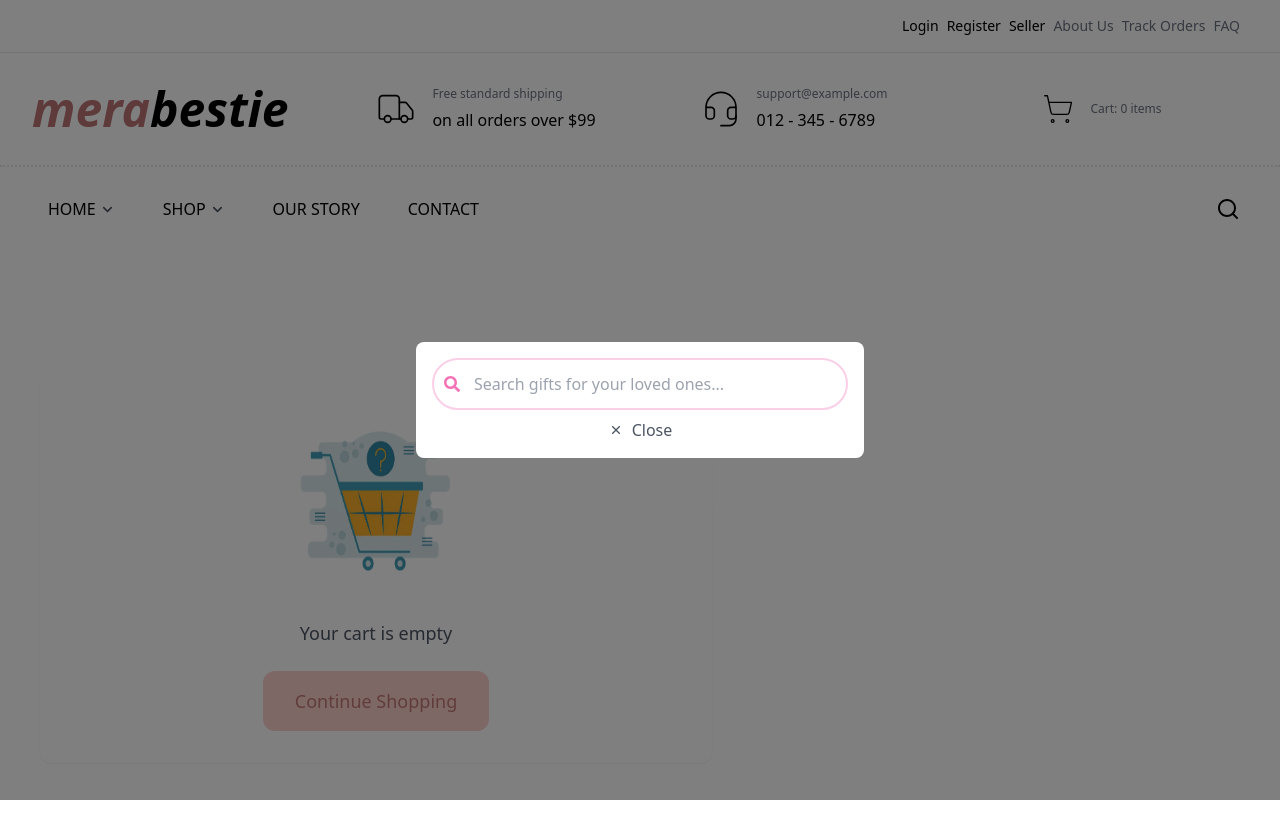
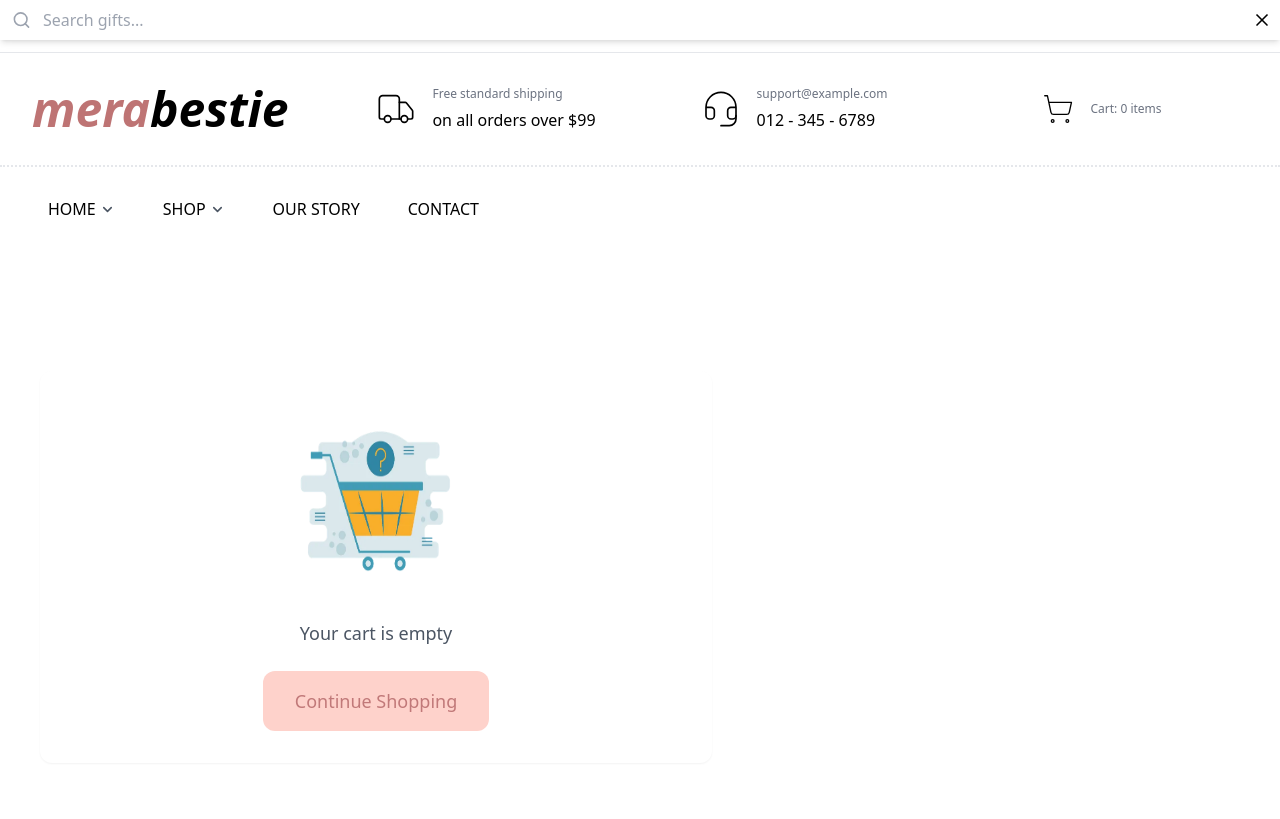
Before and after one commit to anish877/merabestie-redesignes, a React (Create React App) app: page /cart in a window 1280 px wide. Both pictures are taken after a click on the button 1228 px from the left and 209 px from the top of the page. Built offline with nearby package versions, Linux system fonts and the light colour scheme; a web font is replaced by a local one; what tailwindcss-animated would draw is missing.

Commit message:
search bar fix

```diff
--- a/src/components/user/navbar/SearchBar.jsx
+++ b/src/components/user/navbar/SearchBar.jsx
@@ -1,14 +1,15 @@
 import React, { useState, useEffect, useRef } from 'react';
 import { Link } from 'react-router-dom';
-import { FaSearch, FaTimes } from 'react-icons/fa';
+import { Search, X } from 'lucide-react';
 import { motion, AnimatePresence } from 'framer-motion';
 
-const SearchBar = () => {
+const IntegratedSearchBar = () => {
   const [inputValue, setInputValue] = useState('');
   const [searchResult, setSearchResult] = useState([]);
   const [isLoading, setIsLoading] = useState(false);
-    const [showResults, setShowResults] = useState(false);
+  const [isExpanded, setIsExpanded] = useState(false);
   const searchRef = useRef(null);
+
   useEffect(() => {
     const delayDebounceFn = setTimeout(() => {
       if (inputValue.trim()) {
@@ -20,10 +21,13 @@ const SearchBar = () => {
 
     return () => clearTimeout(delayDebounceFn);
   }, [inputValue]);
+
   useEffect(() => {
     const handleClickOutside = (event) => {
       if (searchRef.current && !searchRef.current.contains(event.target)) {
-                setShowResults(false);
+        setIsExpanded(false);
+        setInputValue('');
+        setSearchResult([]);
       }
     };
 
@@ -48,7 +52,6 @@ const SearchBar = () => {
           product.visibility === "on" || "true"
         );
         setSearchResult(validProducts);
-                setShowResults(validProducts.length > 0);
       }
     } catch (error) {
       console.error('Error fetching products:', error);
@@ -57,81 +60,91 @@ const SearchBar = () => {
     }
   };
 
+  const handleSearchClick = () => {
+    setIsExpanded(true);
+  };
+
   const clearSearch = () => {
     setInputValue('');
     setSearchResult([]);
-        setShowResults(false);
+    setIsExpanded(false);
   };
 
   return (
-        <div ref={searchRef} className="relative w-full max-w-md mx-auto">
-            <div className="relative">
+    <div ref={searchRef} className="relative flex items-center">
+      <motion.div
+        initial={false}
+        animate={{
+          width: isExpanded ? '100%' : 'auto',
+          position: isExpanded ? 'fixed' : 'relative',
+          top: isExpanded ? '0' : 'auto',
+          left: isExpanded ? '0' : 'auto',
+          right: isExpanded ? '0' : 'auto',
+          zIndex: isExpanded ? 50 : 'auto',
+        }}
+        className="md:relative flex items-center"
+      >
+        {!isExpanded ? (
+          <button
+            onClick={handleSearchClick}
+            className="p-2 hover:text-pink-600 transition-colors duration-200"
+          >
+            <Search size={24} />
+          </button>
+        ) : (
+          <div className="w-full flex items-center bg-white shadow-md">
+            <Search className="ml-3 text-gray-400" size={20} />
             <input
               type="text"
-                    placeholder="Search gifts for your loved ones..."
-                    className="w-full px-4 py-3 pl-10 pr-10 border-2 border-pink-200 rounded-full
-                               focus:outline-none focus:ring-2 focus:ring-pink-500
-                               transition-all duration-300 ease-in-out"
+              placeholder="Search gifts..."
+              className="w-full px-3 py-3 md:py-2 focus:outline-none"
               value={inputValue}
               onChange={(e) => setInputValue(e.target.value)}
-                    onFocus={() => setShowResults(searchResult.length > 0)}
+              autoFocus
             />
-                <FaSearch className="absolute left-3 top-1/2 -translate-y-1/2 text-pink-400" />
-                {inputValue && (
             <button
               onClick={clearSearch}
-                        className="absolute right-3 top-1/2 -translate-y-1/2
-                                   text-pink-400 hover:text-pink-600 transition-colors"
+              className="p-3 md:p-2 hover:text-pink-600 transition-colors duration-200"
             >
-                        <FaTimes />
+              <X size={20} />
             </button>
+          </div>
         )}
-            </div>
+      </motion.div>
 
-            {/* Search Results */}
       <AnimatePresence>
-                {showResults && (
+        {isExpanded && (searchResult.length > 0 || isLoading) && (
           <motion.div
             initial={{ opacity: 0, y: -10 }}
             animate={{ opacity: 1, y: 0 }}
             exit={{ opacity: 0, y: -10 }}
-                        className="absolute z-50 w-full mt-2 bg-white
-                                   shadow-lg rounded-xl overflow-hidden
-                                   max-h-96 overflow-y-auto"
+            className="fixed md:absolute left-0 md:left-auto right-0 top-12 md:top-full
+                     w-full md:w-[400px] bg-white shadow-xl overflow-hidden z-50
+                     max-h-[80vh] md:max-h-96 md:mt-2 md:rounded-lg"
           >
             {isLoading ? (
-                            <div className="p-4 text-center text-pink-500">
+              <div className="p-4 text-center text-gray-500">
                 Searching...
               </div>
-                        ) : searchResult.length === 0 ? (
-                            <div className="p-4 text-center text-gray-500">
-                                No products found
-                            </div>
             ) : (
-                            <ul>
+              <ul className="overflow-y-auto max-h-[calc(80vh-4rem)] md:max-h-96">
                 {searchResult.map((result) => (
                   <Link
                     to={`/${result._id}`}
                     key={result._id}
-                                        onClick={() => setShowResults(false)}
+                    onClick={clearSearch}
                   >
-                                        <li
-                                            className="flex items-center p-3
-                                                       hover:bg-pink-50
-                                                       transition-colors
-                                                       cursor-pointer
-                                                       border-b last:border-b-0"
-                                        >
+                    <li className="flex items-center p-4 hover:bg-gray-50 transition-colors border-b last:border-b-0">
                       <img
                         src={result.img}
                         alt={result.name}
                         className="w-16 h-16 object-cover rounded-md mr-4"
                       />
-                                            <div>
-                                                <h3 className="font-semibold text-gray-800">
+                      <div className="flex-1 min-w-0">
+                        <h3 className="font-light tracking-widest text-gray-800 truncate">
                           {result.name}
                         </h3>
-                                                <p className="text-pink-600 font-medium">
+                        <p className="text-[#be7474]">
                           {result.price}
                         </p>
                         <span className="text-xs text-gray-500">
@@ -150,4 +163,4 @@ const SearchBar = () => {
   );
 };
 
-export default SearchBar;
+export default IntegratedSearchBar;
--- a/src/components/user/navbar/navbar.jsx
+++ b/src/components/user/navbar/navbar.jsx
@@ -251,9 +251,7 @@ const ProfessionalNavbar = () => {
           <NavLinks />
         </div>
 
-        <button onClick={toggleSearch} className="hover:text-[#be7474]">
-          <RiSearchLine size={24} />
-        </button>
+        <SearchBar />
       </div>
 
       {/* Mobile Menu */}
@@ -269,22 +267,10 @@ const ProfessionalNavbar = () => {
           </div>
         </div>
       )}
+        <div>
 
-      {/* Search Overlay */}
-      {isSearchOpen && (
-        <div className="fixed inset-0 bg-black bg-opacity-50 z-50 flex items-center justify-center">
-          <div className="bg-white p-4 rounded-lg w-full max-w-md mx-4" ref={searchRef}>
-            <SearchBar />
-            <button
-              onClick={toggleSearch}
-              className="mt-2 text-gray-600 hover:text-[#be7474] flex items-center justify-center w-full"
-            >
-              <RiCloseLine className="w-4 h-4 mr-2" />
-              Close
-            </button>
-          </div>
         </div>
-      )}
+
     </div>
   );
 };
```
Lines whose indentation alone changed are shown as unchanged.
